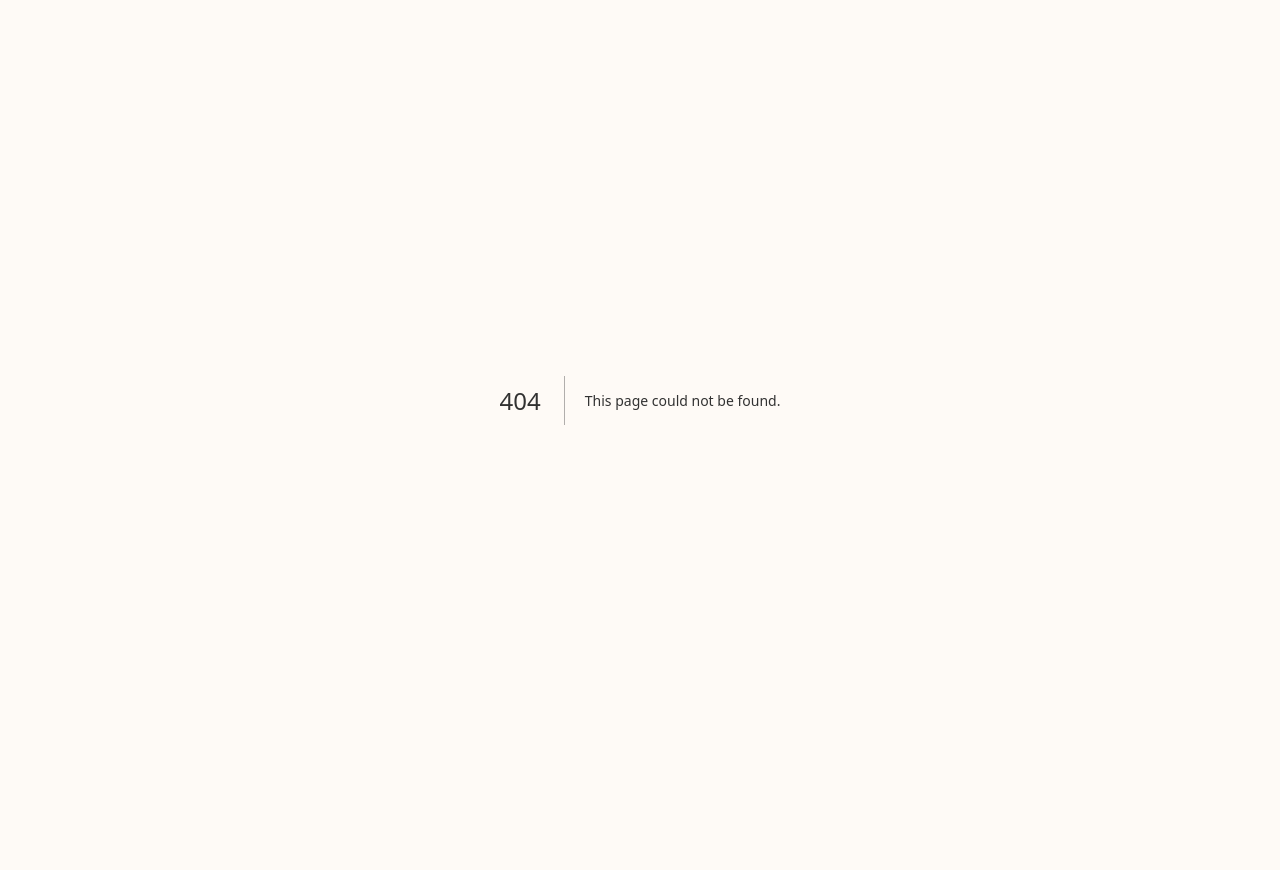
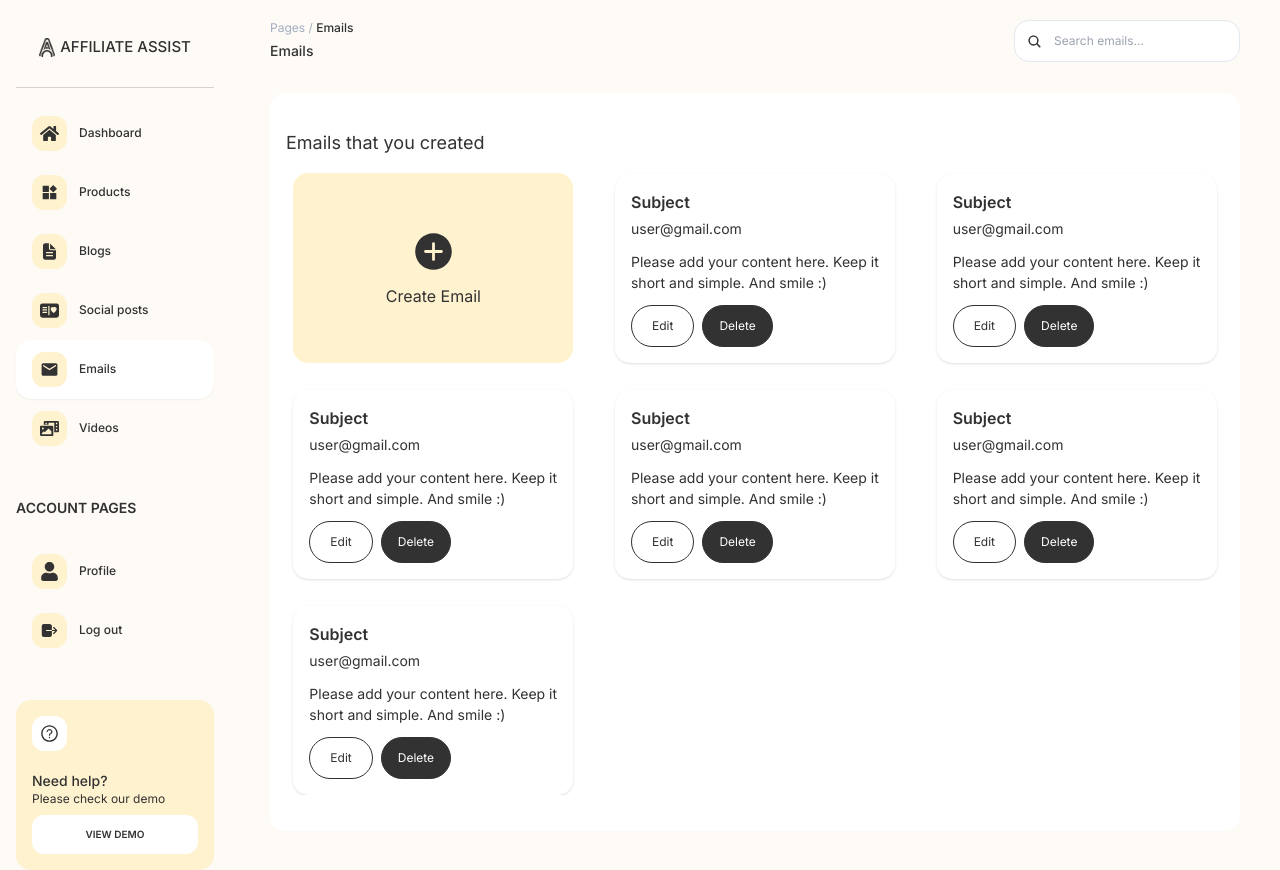
Before and after one commit to hamzahusic/affiliate-assist-app, a Next.js app: page /dashboard/email in a window 1280 px wide. Before the commit this address had no page. Before the commit the page ends 800 px from the top, so only its background shows below. Built offline with nearby package versions, Linux system fonts and the light colour scheme.

Commit message:
Finished UI for emails page

```diff
--- /dev/null
+++ b/app/dashboard/email/page.js
@@ -0,0 +1,30 @@
+"use client"
+import EmailCard from "@/components/Cards/EmailCard";
+import CreateCard from "@/components/CreateCard";
+import PageNav from "@/components/PageNav";
+
+const page = () => {
+    return (
+        <>
+            <PageNav placeholder={"Search emails..."} pageName={"Emails"}/>
+            <div className="bg-white rounded-[15px] px-4 py-9">
+                <h2 className=" text-lg mb-4">Emails that you created</h2>
+                <div
+                className="grid place-items-center grid-cols-1 sm:grid-cols-2 md:grid-cols-3 grid-rows-[190px] gap-[27px] max-h-[650px] h-full overflow-y-auto"
+                >
+                    <div className="max-w-[250px] md:max-w-[280px] w-full h-full">
+                        <CreateCard text={"Create Email"} createAction={() => console.log("Email added!")}/>
+                    </div>
+                    <EmailCard/>
+                    <EmailCard/>
+                    <EmailCard/>
+                    <EmailCard/>
+                    <EmailCard/>
+                    <EmailCard/>
+                </div>
+            </div>
+        </>
+     );
+}
+
+export default page;
--- /dev/null
+++ b/components/Cards/EmailCard.jsx
@@ -0,0 +1,17 @@
+const EmailCard = () => {
+    return (
+        <div className="rounded-[15px] shadow w-full max-w-[250px] md:max-w-[280px] flex flex-col gap-3 px-4 py-4">
+            <div>
+                <p className=" text-[16px] mb-1 font-semibold">Subject</p>
+                <p className=" text-[14px]">user@gmail.com</p>
+            </div>
+            <p className=" text-[14px]">Please add your content here. Keep it short and simple. And smile :) </p>
+            <div className=" text-xs flex gap-2">
+                <button className=" py-3 px-5 bg-white border-[1px] border-tcolor rounded-[100px]">Edit</button>
+                <button className="py-3 px-4 bg-tcolor border-[1px] border-tcolor rounded-[100px] text-white">Delete</button>
+            </div>
+        </div>
+     );
+}
+
+export default EmailCard;
```
